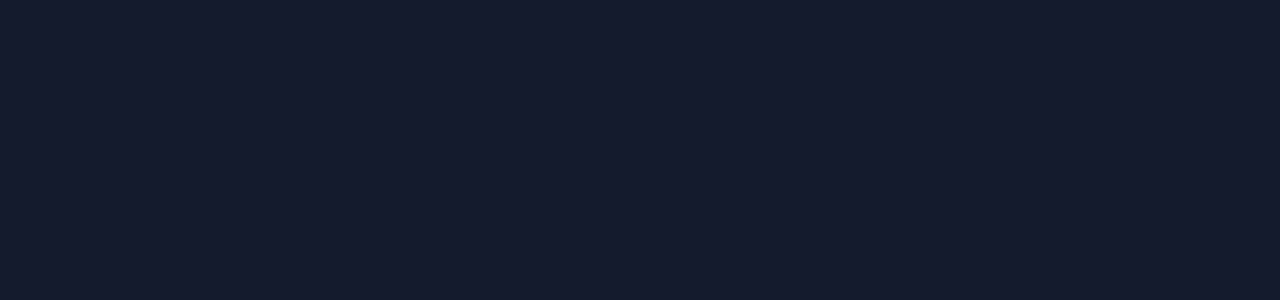
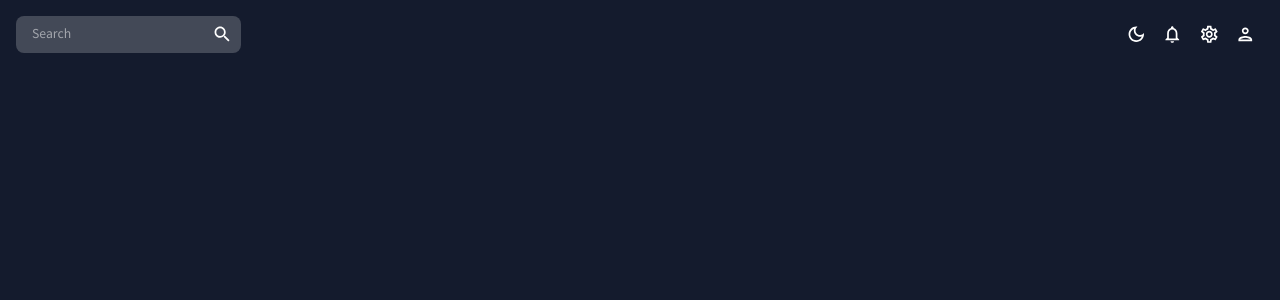
Before and after one commit to bumblebee2220/Admin-Dashboard-App, a React (Create React App) app: page / in a window 1280 px wide. Shown: the top 300 px of the page. Built offline with nearby package versions, Linux system fonts and the light colour scheme.

Commit message:
Build Topbar

```diff
--- a/src/App.js
+++ b/src/App.js
@@ -1,5 +1,6 @@
 import { ColorModeContext, useMode } from './theme'
 import { CssBaseline, ThemeProvider } from "@mui/material"
+import Topbar from './scenes/global/Topbar'
 
 function App() {
   const [theme, colorMode] = useMode()
@@ -8,7 +9,9 @@
       <ThemeProvider theme={theme}>
         <CssBaseline />
         <div className="app">
-          <main className='content'></main>
+          <main className='content'>
+            <Topbar />
+          </main>
         </div>
       </ThemeProvider>
     </ColorModeContext.Provider>
--- a/src/scenes/global/Topbar.jsx
+++ b/src/scenes/global/Topbar.jsx
@@ -1,6 +1,56 @@
+import { Box, IconButton, useTheme} from '@mui/material'
+import { useContext } from 'react';
+import { ColorModeContext, tokens } from '../../theme'
+import InputBase from "@mui/material/InputBase";
+import LightModeOutlinedIcon from '@mui/icons-material/LightModeOutlined';
+import DarkModeOutlinedIcon from '@mui/icons-material/DarkModeOutlined';
+import NotificationsOutlinedIcon from '@mui/icons-material/NotificationsOutlined';
+import SettingsOutlinedIcon from '@mui/icons-material/SettingsOutlined';
+import PersonOutlinedIcon from '@mui/icons-material/PersonOutlined';
+import SearchIcon from "@mui/icons-material/Search";
+
 
 const Topbar = () => {
-    return <div>Topbar</div>
+    const theme = useTheme()
+    const colors = tokens(theme.palette.mode)
+    const colorMode = useContext(ColorModeContext)
+
+    return (
+        <Box display="flex" justifyContent="space-between" p={2}>
+            {/* SEARCH BAR */}
+            <Box
+                display="flex"
+                backgroundColor={colors.primary[400]}
+                borderRadius="8px"
+            >
+                <InputBase sx={{ ml: 2, flex: 1}} placeholder="Search" />
+                <IconButton type="button" sx={{ p: 1 }}>
+                    <SearchIcon />
+                </IconButton>
+            </Box>
+
+            {/* ICONS */}
+            <Box display="flex">
+                <IconButton onClick={colorMode.toggleColorMode}>
+                    {theme.palette.mode === 'dark' ? (
+                        <DarkModeOutlinedIcon />
+                    ) : (
+                        <LightModeOutlinedIcon />
+                    )}
+                </IconButton>
+                <IconButton>
+                    <NotificationsOutlinedIcon />
+                </IconButton>
+                <IconButton>
+                    <SettingsOutlinedIcon />
+                </IconButton>
+                <IconButton>
+                    <PersonOutlinedIcon />
+                </IconButton>
+            </Box>
+
+        </Box>
+    )
 }
 
 export default Topbar;
```
